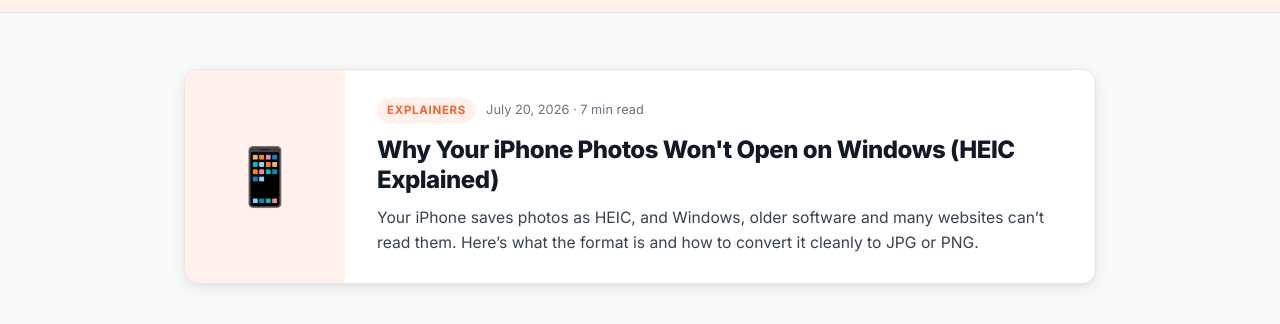
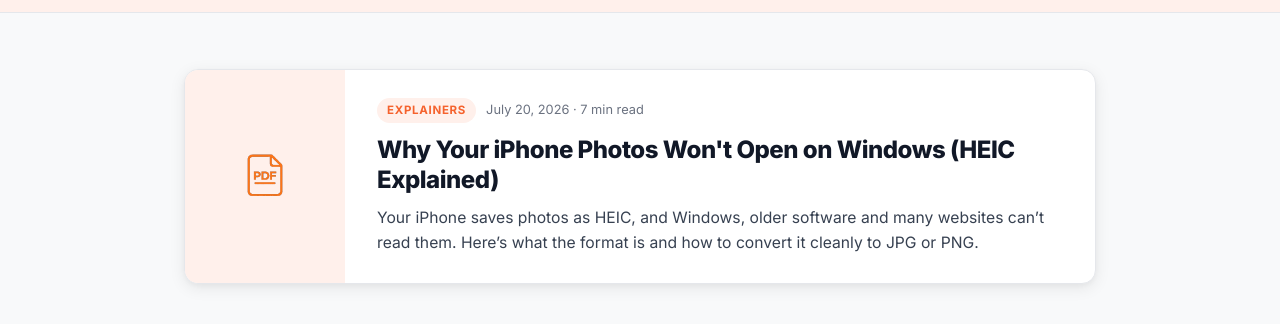
Before and after one commit to UjjwalCodes01/thepdfninja, a Next.js app in the folder frontend/: page /blog in a window 1280 px wide. Shown: the part 301-625 px from the top of the page. Built offline with nearby package versions, Linux system fonts and the light colour scheme; no server answers.

Commit message:
emoji remove

```diff
--- a/frontend/app/blog/ArticleShell.tsx
+++ b/frontend/app/blog/ArticleShell.tsx
@@ -1,4 +1,5 @@
 import Link from 'next/link';
+import PostThumb from '../components/PostThumb';
 import { BLOG_POSTS, ALL_BLOG_POSTS } from './posts';
 
 interface ArticleShellProps {
@@ -65,7 +66,7 @@
           <div style={{ display: 'grid', gridTemplateColumns: 'repeat(auto-fit, minmax(260px, 1fr))', gap: '20px' }}>
             {related.map(p => (
               <Link key={p.slug} href={`/blog/${p.slug}`} style={{ textDecoration: 'none', color: 'inherit', background: 'white', border: '1px solid var(--border)', borderRadius: 'var(--radius)', padding: '22px' }}>
-                <div style={{ fontSize: '1.8rem', marginBottom: '10px' }}>{p.emoji}</div>
+                <PostThumb size={34} height={56} width={56} radius={10} style={{ marginBottom: '12px' }} />
                 <span style={{ fontSize: '0.68rem', fontWeight: 700, textTransform: 'uppercase', letterSpacing: '0.06em', color: 'var(--orange)' }}>{p.category}</span>
                 <h3 style={{ fontSize: '1rem', fontWeight: 700, color: 'var(--text)', margin: '6px 0 0', lineHeight: 1.3 }}>{p.title}</h3>
               </Link>
--- a/frontend/app/blog/page.tsx
+++ b/frontend/app/blog/page.tsx
@@ -1,5 +1,6 @@
 import { Metadata } from 'next';
 import Link from 'next/link';
+import PostThumb from '../components/PostThumb';
 import { BLOG_POSTS } from './posts';
 
 export const metadata: Metadata = {
@@ -39,9 +40,7 @@
           {/* Featured */}
           <Link href={`/blog/${featured.slug}`} className="anim-fade-up" style={{ display: 'block', textDecoration: 'none', color: 'inherit', marginBottom: '40px' }}>
             <article style={{ background: 'white', border: '1px solid var(--border)', borderRadius: 'var(--radius-lg)', overflow: 'hidden', boxShadow: 'var(--shadow-md)', display: 'grid', gridTemplateColumns: '160px 1fr' }} className="blog-featured">
-              <div style={{ background: 'var(--orange-light)', display: 'flex', alignItems: 'center', justifyContent: 'center', fontSize: '3.5rem' }}>
-                {featured.emoji}
-              </div>
+              <PostThumb size={76} />
               <div style={{ padding: '28px 32px' }}>
                 <div style={{ display: 'flex', gap: '10px', alignItems: 'center', marginBottom: '12px' }}>
                   <span style={{ fontSize: '0.72rem', fontWeight: 700, textTransform: 'uppercase', letterSpacing: '0.06em', color: 'var(--orange)', background: 'var(--orange-light)', padding: '3px 10px', borderRadius: '100px' }}>{featured.category}</span>
@@ -58,9 +57,7 @@
             {rest.map(post => (
               <Link key={post.slug} href={`/blog/${post.slug}`} className="anim-fade-up" style={{ textDecoration: 'none', color: 'inherit' }}>
                 <article style={{ background: 'white', border: '1px solid var(--border)', borderRadius: 'var(--radius)', overflow: 'hidden', height: '100%', display: 'flex', flexDirection: 'column', transition: 'transform 0.15s, box-shadow 0.15s' }} className="blog-card">
-                  <div style={{ background: 'var(--orange-light)', height: '110px', display: 'flex', alignItems: 'center', justifyContent: 'center', fontSize: '2.6rem' }}>
-                    {post.emoji}
-                  </div>
+                  <PostThumb size={54} height={110} />
                   <div style={{ padding: '20px 22px', display: 'flex', flexDirection: 'column', flex: 1 }}>
                     <div style={{ display: 'flex', gap: '8px', alignItems: 'center', marginBottom: '10px' }}>
                       <span style={{ fontSize: '0.68rem', fontWeight: 700, textTransform: 'uppercase', letterSpacing: '0.06em', color: 'var(--orange)' }}>{post.category}</span>
--- /dev/null
+++ b/frontend/app/components/PostThumb.tsx
@@ -0,0 +1,47 @@
+import Image from 'next/image';
+
+// Brand mark used as the thumbnail on blog cards, in place of the emoji that
+// used to sit there. One asset across every card keeps the listing looking
+// like a single publication rather than a sticker sheet.
+export default function PostThumb({
+  size = 56,
+  height,
+  width,
+  radius,
+  style,
+}: {
+  /** Rendered size of the mark itself. */
+  size?: number;
+  /** Height of the tinted panel behind it. Omit to fill the parent. */
+  height?: number | string;
+  width?: number | string;
+  /** Corner rounding, for use as a small badge rather than a full-bleed panel. */
+  radius?: number | string;
+  /** Extra styles, e.g. spacing below the badge. */
+  style?: React.CSSProperties;
+}) {
+  return (
+    <div
+      aria-hidden="true"
+      style={{
+        background: 'var(--orange-light)',
+        height: height ?? '100%',
+        width: width ?? '100%',
+        display: 'flex',
+        alignItems: 'center',
+        justifyContent: 'center',
+        flexShrink: 0,
+        borderRadius: radius,
+        ...style,
+      }}
+    >
+      <Image
+        src="/pdfninja-mark.png"
+        alt=""
+        width={size}
+        height={size}
+        style={{ objectFit: 'contain', opacity: 0.9 }}
+      />
+    </div>
+  );
+}
```
Also changed, not shown: frontend/public/pdfninja-mark.png (added).
